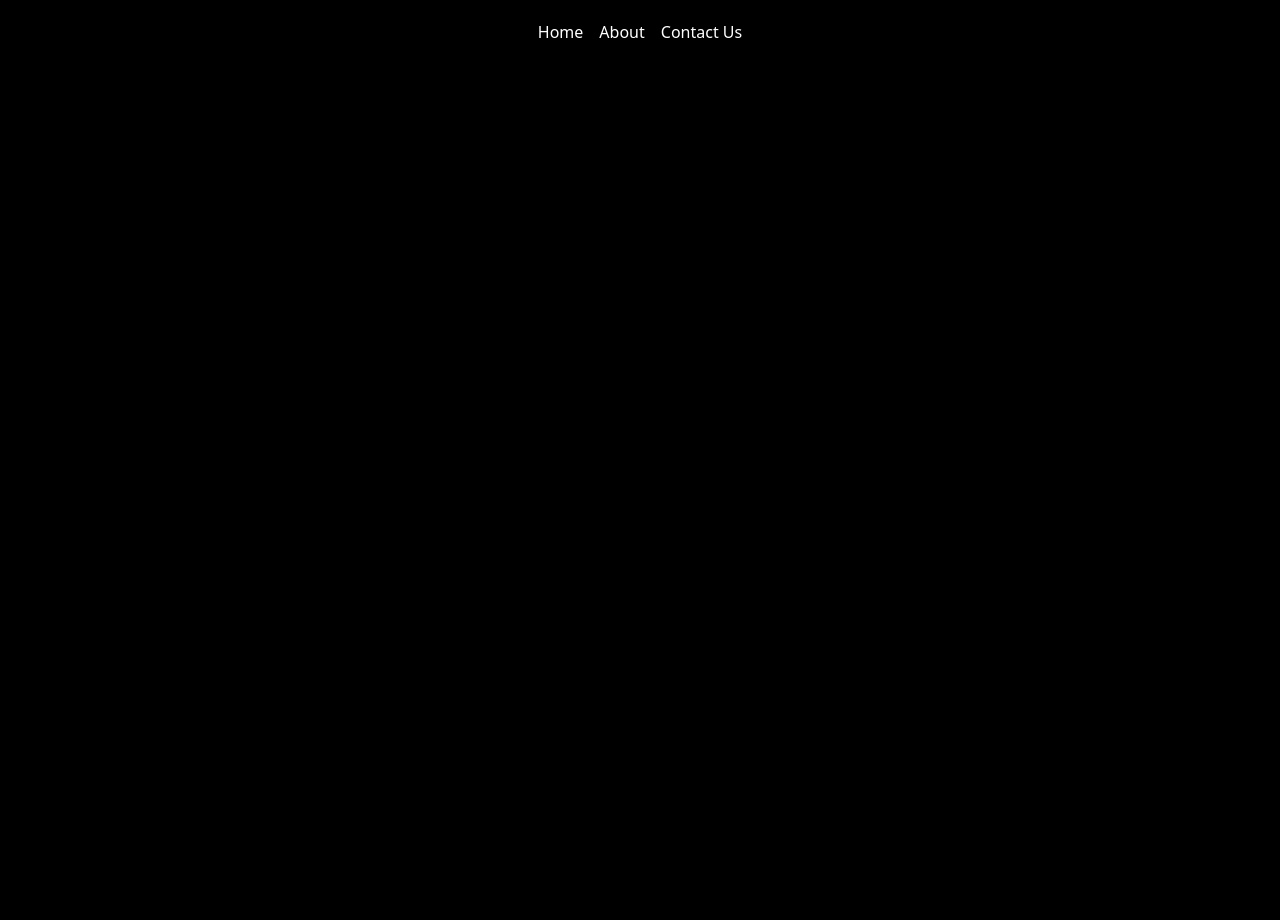
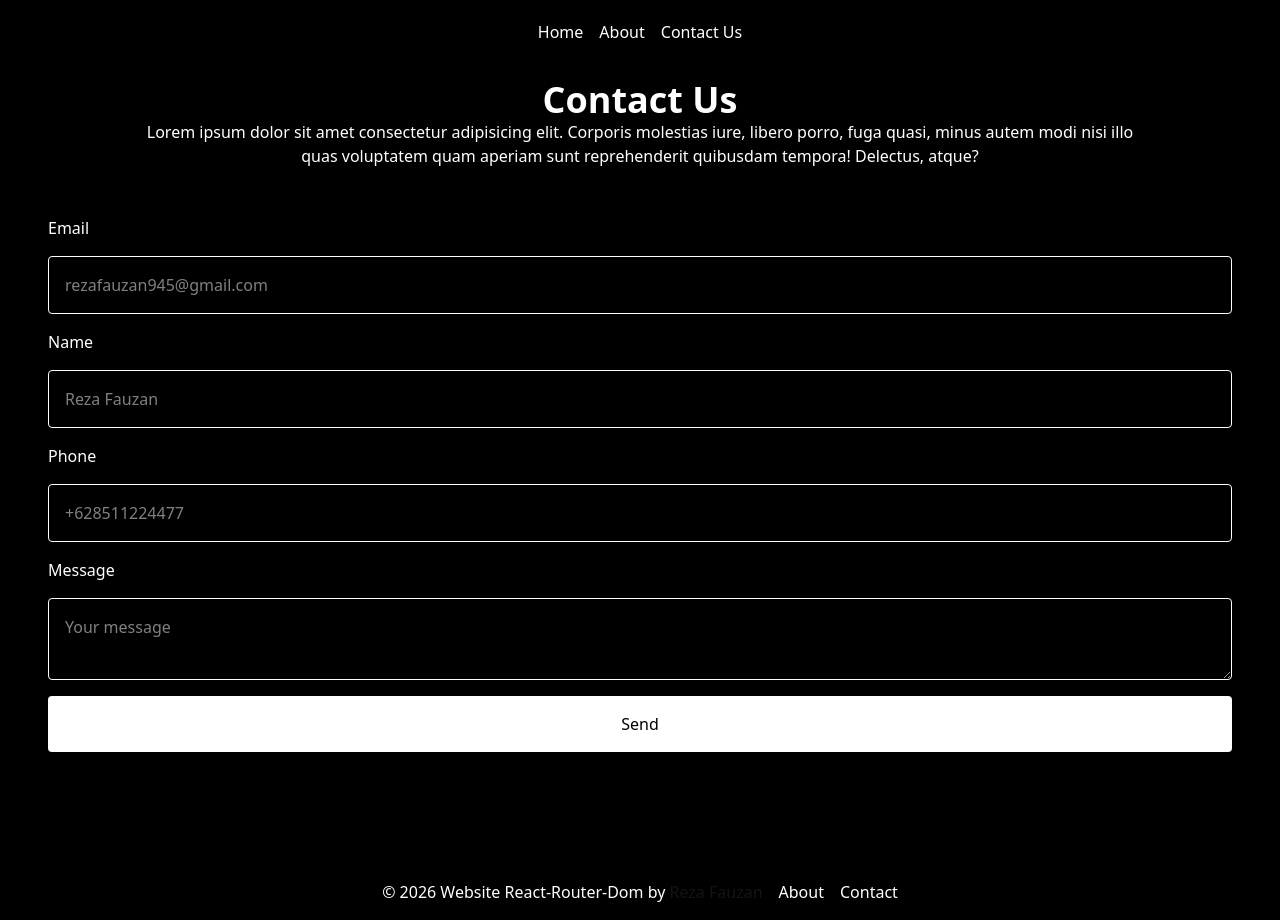
Before and after one commit to rezafauzan/koda-b6-react4, a React (Vite) app: page /contact in a window 1280 px wide. Before the commit the page ends 800 px from the top, so only its background shows below. Built offline with nearby package versions, Linux system fonts and the light colour scheme.

Commit message:
Feat: add contactpage

```diff
--- a/src/pages/Contact.jsx
+++ b/src/pages/Contact.jsx
@@ -1,10 +1,32 @@
+import Footer from "../components/Footer"
 import Navbar from "../components/Navbar"
 
 const Contact = () => {
     return (
         <>
-            <Navbar />
-            <h1>Contact Page</h1>
+            <div className="container flex flex-col gap-4 lg:gap-16 max-w-360 mx-auto">
+                <Navbar />
+                <section className="text-white min-h-100 flex flex-col items-center gap-4 p-4 mt-16">
+                    <div className="flex flex-col justify-center items-center text-center w-[80%]">
+                        <h2 className="text-4xl font-bold">Contact Us</h2>
+                        <p>Lorem ipsum dolor sit amet consectetur adipisicing elit. Corporis molestias iure, libero porro, fuga quasi, minus autem modi nisi illo quas voluptatem quam aperiam sunt reprehenderit quibusdam tempora! Delectus, atque?</p>
+                    </div>
+                    <div className="flex flex-col justify-center items-center gap-4 w-full p-4">
+                        <form className="flex flex-col gap-4 flex-1 mx-auto p-4 rounded w-full">
+                            <label for="email">Email</label>
+                            <input type="email" name="email" id="email" className="border border-white p-4 rounded" placeholder="rezafauzan945@gmail.com" />
+                            <label for="name">Name</label>
+                            <input type="text" name="name" id="name" className="border border-white p-4 rounded" placeholder="Reza Fauzan" />
+                            <label for="phone">Phone</label>
+                            <input type="text" name="phone" id="phone" className="border border-white p-4 rounded" placeholder="+628511224477" />
+                            <label for="message">Message</label>
+                            <textarea type="text" name="message" id="message" className="border border-white p-4 rounded" placeholder="Your message" />
+                            <button type="submit" className="p-4 bg-white text-black rounded cursor-pointer">Send</button>
+                        </form>
+                    </div>
+                </section>
+                <Footer />
+            </div>
         </>
     )
 }
```
Also changed, not shown: public/assets/img/Screenshoot/contactpage.png (added).
